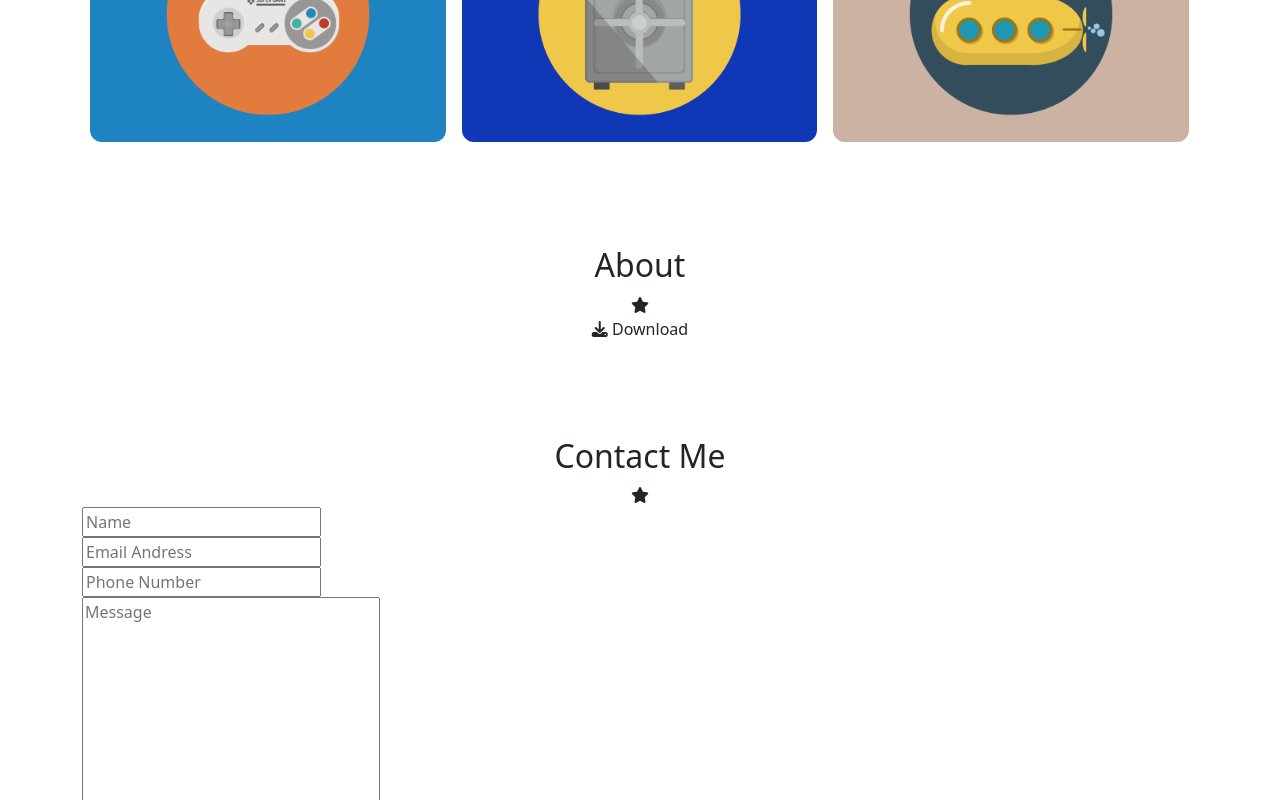
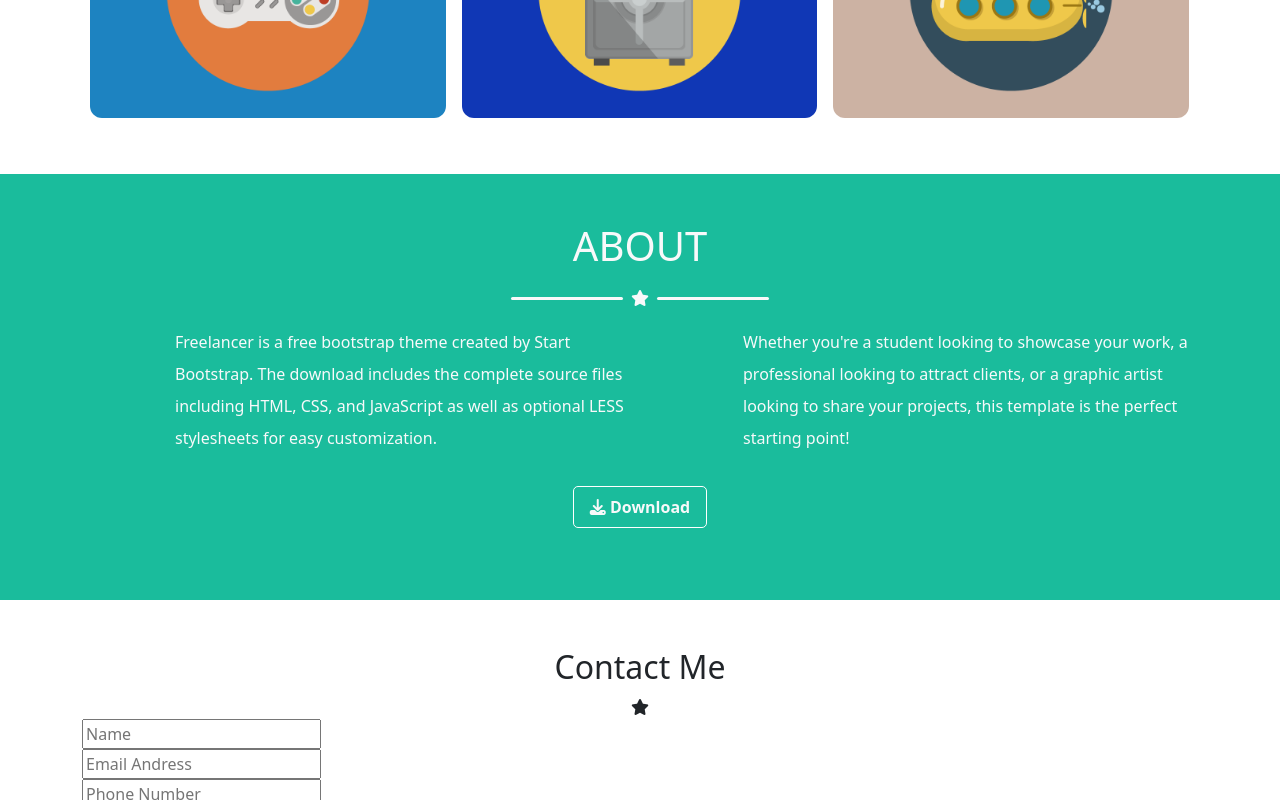
Before and after one commit to igorliotta/html-css-bootstrap-freelancer, a plain HTML site: page index.html in a window 1280 px wide. Shown: the part 1191-1991 px from the top of the page. Drawn offline with nearby package versions, Linux system fonts and the light colour scheme.

Commit message:
Added: content in about section in html

```diff
--- a/css/app.css
+++ b/css/app.css
@@ -37,6 +37,17 @@
     display: block;
 }
 
+/* ABOUT */
+
+.about-page {
+    background-color: #1ABC9C;
+}
+
+.button {
+    border: 1px solid white;
+    border-radius: 5px;
+}
+
 
 /* CONTACT ME */
 
@@ -55,6 +66,7 @@
 
     .about-col {
         flex-direction: column;
+        gap: 20px;
     }
 
     .about-col > .col {
--- a/index.html
+++ b/index.html
@@ -93,7 +93,7 @@
        <!-- PORTFOLIO -->
 
        <section class="porfolio py-5">
-        <div class="container">4
+        <div class="container">
             <div class="row">
 
                 <div class="col d-flex justify-content-center">
@@ -141,30 +141,33 @@
 
        <!-- ABOUT -->
 
-       <section class="about py-5">
+       <section class="about-page py-5">
         <div class="container">
             <div class="row flex-column">
 
                 <div class="col-12 d-flex justify-content-center">
-                    <h2>About</h2>
+                    <h1 class="h1 text-light text-uppercase">About</h1>
                 </div>
 
-                <div class="col-12 d-flex justify-content-center">
-                    <span class="star"><i class="fa-solid fa-star"></i></span>
+                <div class="col-12 text-light d-flex justify-content-center align-items-center">
+
+                    <div class="space bg-light d-inline-block"></div>
+                    <div class="star d-inline-block py-2 px-2"><i class="fa-solid fa-star"></i></div>
+                    <div class="space bg-light d-inline-block"></div>
                 </div>
 
 
                <div class="container">
                 <div class="row">
-                    <div class="col-12 d-flex justify-content-center about-col">
-                        <div class="col"></div>
-                        <div class="col"></div>
+                    <div class="col-12 d-flex justify-content-center about-col py-2">
+                        <div class="col offset-1 lh-lg text-light">Freelancer is a free bootstrap theme created by Start Bootstrap. The download includes the complete source files including HTML, CSS, and JavaScript as well as optional LESS stylesheets for easy customization.</div>
+                        <div class="col offset-1 lh-lg text-light">Whether you're a student looking to showcase your work, a professional looking to attract clients, or a graphic artist looking to share your projects, this template is the perfect starting point!</div>
                     </div>
                    </div>
                </div>
 
-                <div class="col-12 d-flex justify-content-center">
-                    <a href="#"><i class="fa-solid fa-download"></i> Download</a>
+                <div class="col-12 d-flex text-light fw-bold justify-content-center align-items-center px-2 py-4">
+                    <a href="#" class="button px-3 py-2"><i class="fa-solid fa-download"></i> Download</a>
                 </div>
 
             </div>
```
